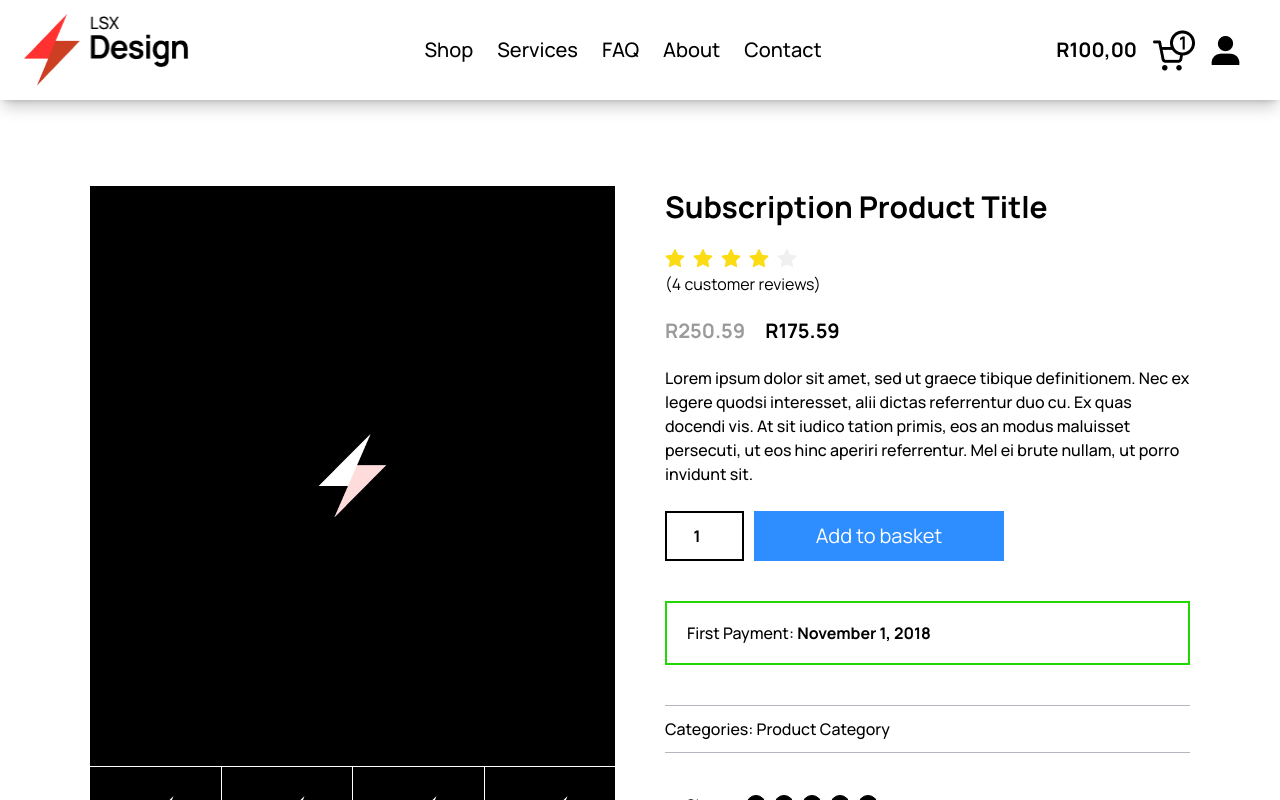
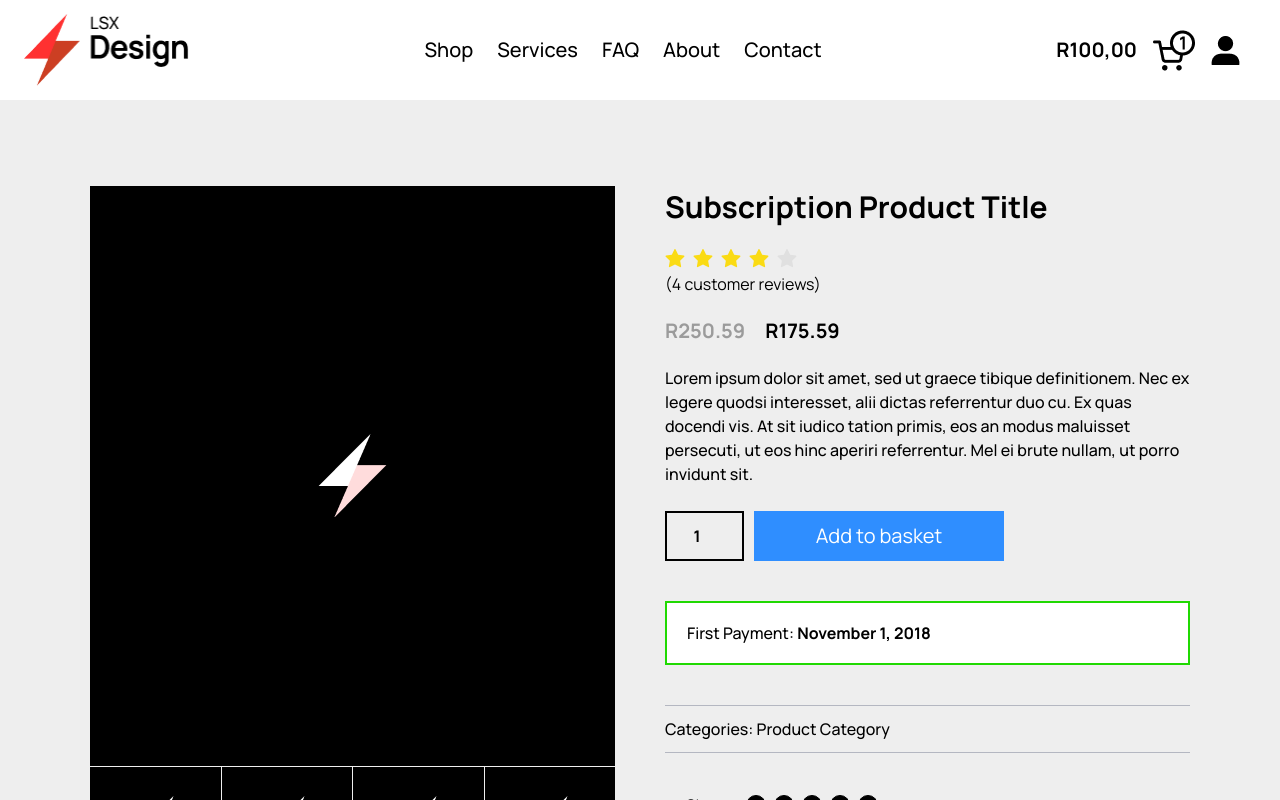
Before and after one commit to abdullahamin09/WooCommerce, a React (Vite) app: page /singleproduct in a window 1280 px wide. Shown: the top 800 px of the page. Built offline with nearby package versions, Linux system fonts and the light colour scheme; some icons are missing.

Commit message:
SingleProduct bg color

```diff
--- a/src/pages/SingleProduct.jsx
+++ b/src/pages/SingleProduct.jsx
@@ -8,9 +8,9 @@ const SingleProduct = () => {
     return (
         <div className='mx-auto'>
 
+            <div className='bg-[#eeeeee]'>
             <SingleProductCard />
             <Review />
-            <div>
 
             </div>
             <div className="relatedProducts my-[60px] xl:mx-[100px] md:mx-[60px] mx-[30px] max-sm:flex flex-col max-sm:items-center">
```
